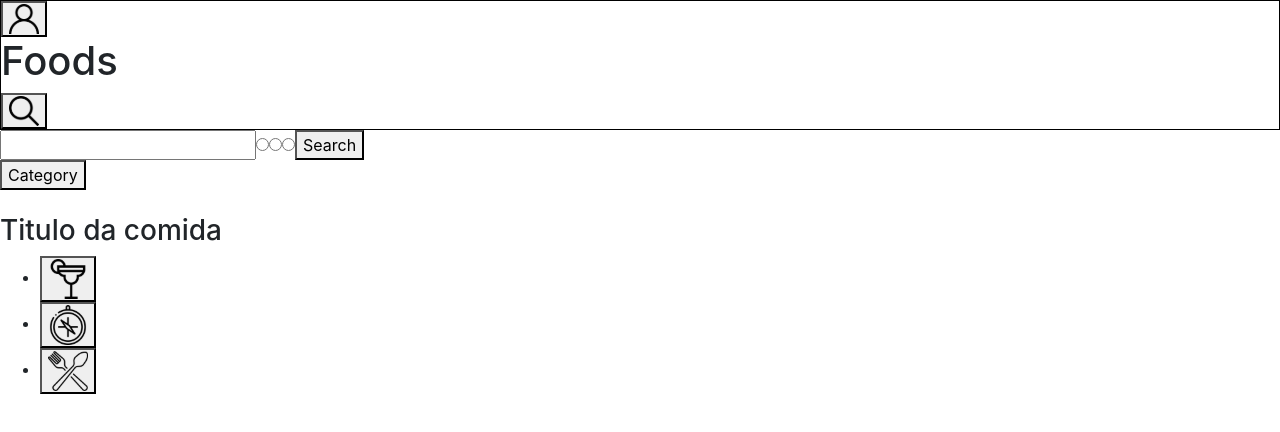
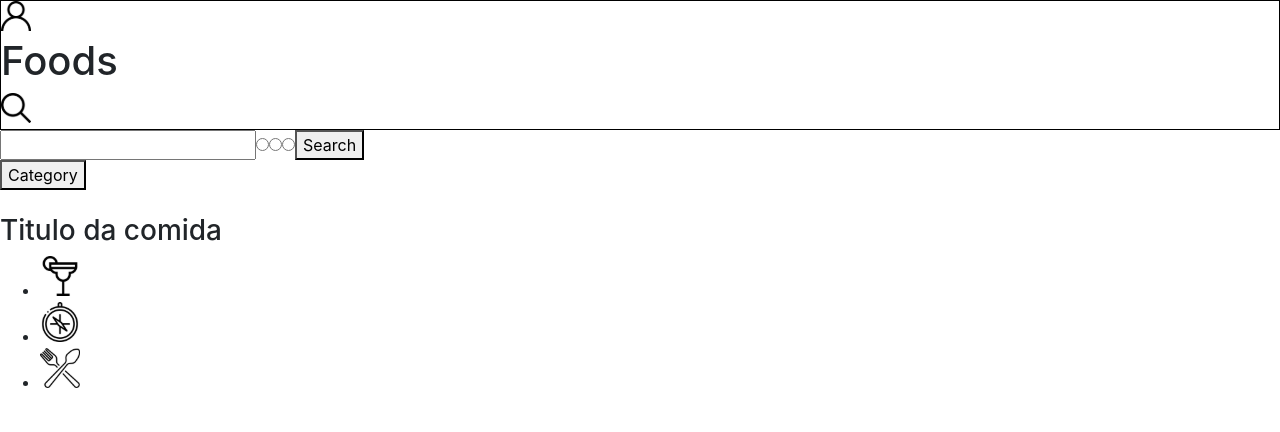
Before and after one commit to raphaelalmeidamartins/fine-flavor, a React (Create React App) app: page /foods in a window 1280 px wide. Shown: the top 432 px of the page. Built offline with nearby package versions, Linux system fonts and the light colour scheme; the HTML template or start-up script is replaced by a standard one.

Commit message:
:sparkles: feat: concluímos Header, só falta lógica da SearchBar.

```diff
--- a/src/components/Header.js
+++ b/src/components/Header.js
@@ -4,7 +4,7 @@ import { useDispatch } from 'react-redux';
 import '../sass/components/Header.css';
 import IconButton from './IconButton';
 
-function Header({ title }) {
+function Header({ title, search }) {
   const dispatch = useDispatch();
 
   const toggleSearchBar = () => {
@@ -13,18 +13,25 @@ function Header({ title }) {
 
   return (
     <header className="Header">
-      <IconButton route="/profile" data-testid="profile-top-btn" />
+      <IconButton route="/profile" dataTestId="profile-top-btn" />
       <h1 data-testid="page-title">{title}</h1>
-      <IconButton
-        handleClick={ toggleSearchBar }
-        data-testid="search-top-btn"
-      />
+      { search && (
+        <IconButton
+          handleClick={ toggleSearchBar }
+          dataTestId="search-top-btn"
+        />
+      ) }
     </header>
   );
 }
 
+Header.defaultProps = {
+  search: false,
+};
+
 Header.propTypes = {
   title: PropTypes.string.isRequired,
+  search: PropTypes.bool,
 };
 
 export default Header;
--- a/src/components/IconButton.js
+++ b/src/components/IconButton.js
@@ -1,14 +1,14 @@
+import PropTypes from 'prop-types';
 import React from 'react';
-import PropTypes from 'prop-types';
 import { useHistory } from 'react-router-dom';
 import blackHeartIcon from '../images/blackHeartIcon.svg';
-import searchIcon from '../images/searchIcon.svg';
 import drinkIcon from '../images/drinkIcon.svg';
 import exploreIcon from '../images/exploreIcon.svg';
+import mealsIcon from '../images/mealIcon.svg';
 import profileIcon from '../images/profileIcon.svg';
-import mealsIcon from '../images/mealIcon.svg';
+import searchIcon from '../images/searchIcon.svg';
 
-function IconButton({ route, handleClick }) {
+function IconButton({ route, handleClick, dataTestId }) {
   const images = {
     '/foods': mealsIcon,
     '/profile': profileIcon,
@@ -20,12 +20,13 @@ function IconButton({ route, handleClick }) {
   const history = useHistory();
 
   return (
-    <button
-      type="button"
+    <input
+      src={ images[route] }
+      alt={ route }
+      data-testid={ dataTestId }
+      type="image"
       onClick={ () => handleClick(history, route) }
-    >
-      <img src={ images[route] } alt={ route } />
-    </button>
+    />
   );
 }
 
@@ -34,11 +35,13 @@ IconButton.defaultProps = {
   handleClick: (history, route) => {
     history.push(route);
   },
+  dataTestId: '',
 };
 
 IconButton.propTypes = {
   route: PropTypes.string,
   handleClick: PropTypes.func,
+  dataTestId: PropTypes.string,
 };
 
 export default IconButton;
--- a/src/components/NavBar.js
+++ b/src/components/NavBar.js
@@ -3,11 +3,11 @@ import IconButton from './IconButton';
 
 function NavBar() {
   return (
-    <nav>
+    <nav data-testid="footer">
       <ul>
-        <li><IconButton route="/drinks" /></li>
-        <li><IconButton route="/explore" /></li>
-        <li><IconButton route="/foods" /></li>
+        <li><IconButton route="/drinks" dataTestId="drinks-bottom-btn" /></li>
+        <li><IconButton route="/explore" dataTestId="explore-bottom-btn" /></li>
+        <li><IconButton route="/foods" dataTestId="food-bottom-btn" /></li>
       </ul>
     </nav>
   );
--- a/src/pages/ExploreFoodOrDrinkPage.js
+++ b/src/pages/ExploreFoodOrDrinkPage.js
@@ -1,9 +1,12 @@
 import React from 'react';
+import { useLocation } from 'react-router-dom';
 import ExploreOption from '../components/ExploreOption';
 import Header from '../components/Header';
 import NavBar from '../components/NavBar';
 
 function ExploreFoodOrDrinkPage() {
+  const { pathname } = useLocation();
+
   return (
     <div>
       <Header
--- a/src/pages/ExploreNationalityPage.js
+++ b/src/pages/ExploreNationalityPage.js
@@ -6,7 +6,7 @@ import RecipeCard from '../components/RecipeCard';
 function ExploreNationalityPage() {
   return (
     <div>
-      <Header title="Explore Nationalities" />
+      <Header title="Explore Nationalities" search />
       <main>
         <RecipeCard />
         {/* tem que renderizar mais de um RecipeCard */}
--- a/src/pages/MainPage.js
+++ b/src/pages/MainPage.js
@@ -11,7 +11,7 @@ function MainPage() {
 
   return (
     <div>
-      <Header title={ pathname === '/foods' ? 'Foods' : 'Drinks' } />
+      <Header title={ pathname === '/foods' ? 'Foods' : 'Drinks' } search />
       <SearchBar />
       <CategoryButton />
       {/* tem que renderizar mais de um CategoryButton */}
--- a/src/pages/RecipesDonePage.js
+++ b/src/pages/RecipesDonePage.js
@@ -7,7 +7,7 @@ import RecipeDoneCard from '../components/RecipeDoneCard';
 function RecipesDonePage() {
   return (
     <div>
-      <Header />
+      <Header title="Done Recipes" />
       <CategoryButton />
       <main>
         <RecipeDoneCard />
```
